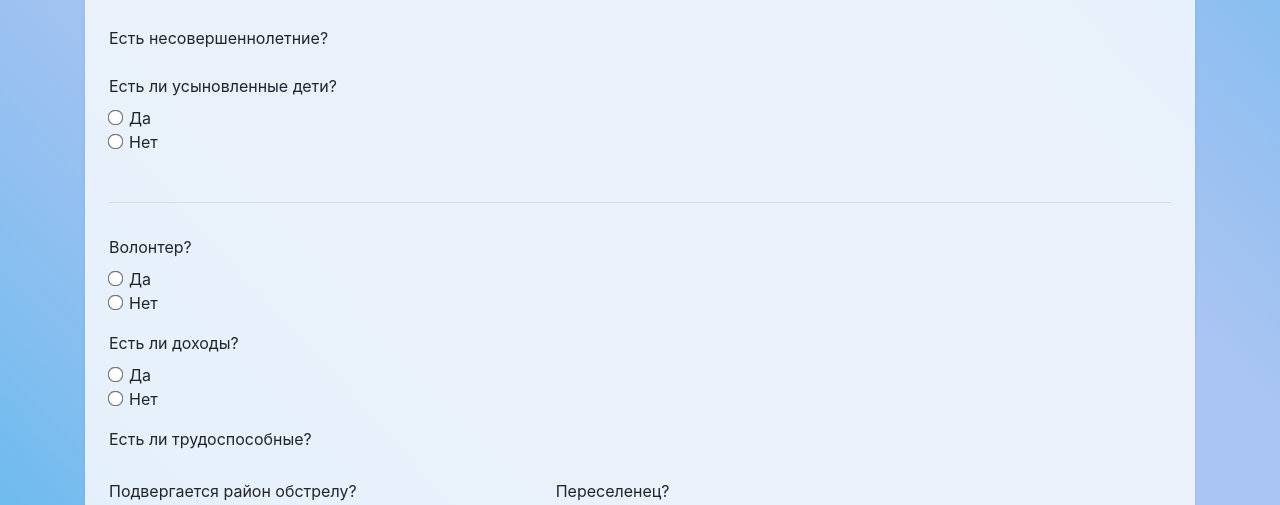
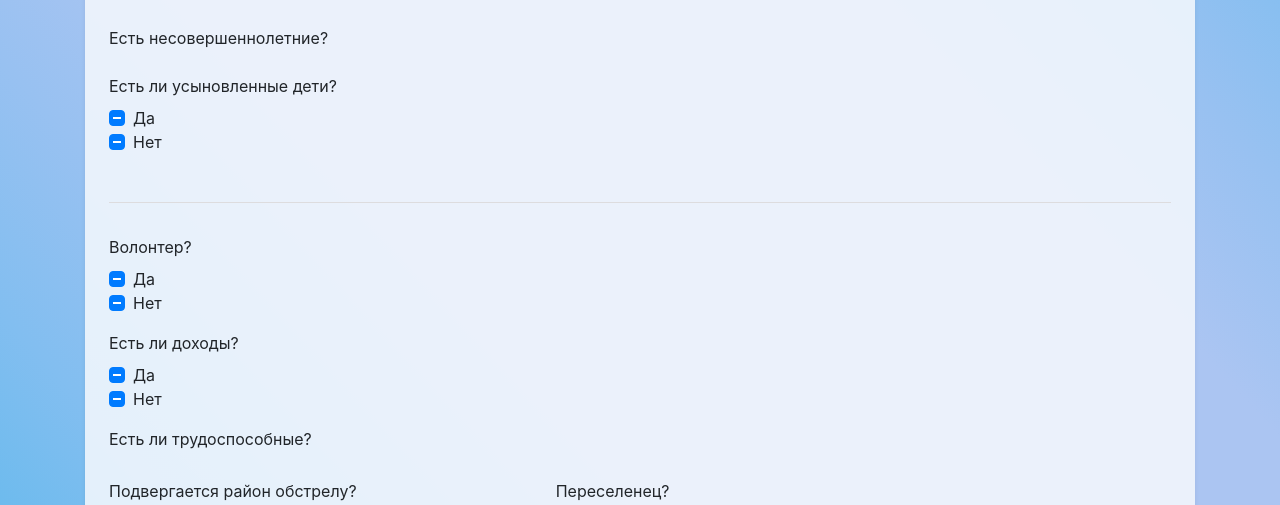
Before and after one commit to REise13/base_blag, a PHP site: page /lead/searchlead.php in a window 1280 px wide. Shown: the part 577-1082 px from the top of the page. Run offline with PHP 8.4, Linux system fonts and the light colour scheme; the visitor is signed in with stand-in values (Sample User, id 1); data that the repository does not hold is empty; some libraries are stand-ins or nearby versions.

Commit message:
Update searchlead.php

```diff
--- a/lead/searchlead.php
+++ b/lead/searchlead.php
@@ -18,7 +18,7 @@ unset($_SESSION['leads']);
                                 unset($_SESSION["flash"]);
                             }
                             ?>
-                                <form action="./search_lead_db.php" method="post">
+                                <form id="searchLead" action="./search_lead_db.php" method="post">
                                     <div class="form-row">
                                         <div class="form-group col">
                                             <label for="sname" class="">Фамилия</label>
@@ -140,15 +140,15 @@ unset($_SESSION['leads']);
                                     <div class="form-row">
                                        <div class="form-group col">
                                             <label for="adopted">Есть ли усыновленные дети?</label>
-                                            <div class="form-check">
-                                                <input class="form-check-input" type="radio" name="adopted" id="adopted" value="1">
-                                                <label class="form-check-label custom" for="adopted">
+                                            <div class="custom-control custom-checkbox">
+                                                <input class="custom-control-input" type="radio" name="adopted" id="adopted1" value="1">
+                                                <label class="cursor-pointer custom-control-label custom-color" for="adopted1">
                                                     Да
                                                 </label>
                                             </div>
-                                            <div class="form-check">
-                                                <input class="form-check-input" type="radio" name="adopted" id="adopted" value="-1">
-                                                <label class="form-check-label" for="adopted">
+                                            <div class="custom-control custom-checkbox">
+                                                <input class="custom-control-input" type="radio" name="adopted" id="adopted2" value="-1">
+                                                <label class="cursor-pointer custom-control-label custom-color" for="adopted2">
                                                     Нет
                                                 </label>
                                             </div>
@@ -157,15 +157,15 @@ unset($_SESSION['leads']);
                                     <div class="separator"></div>
                                     <div class="form-group">
                                         <label for="volunter">Волонтер?</label>
-                                        <div class="form-check">
-                                            <input class="form-check-input" type="radio" name="volunteer" id="volunteer" value="1">
-                                            <label class="form-check-label" for="volunteer">
+                                        <div class="custom-control custom-checkbox">
+                                            <input class="custom-control-input" type="radio" name="volunteer" id="volunteer1" value="1">
+                                            <label class="cursor-pointer custom-control-label custom-color" for="volunteer1">
                                                 Да
                                             </label>
                                         </div>
-                                        <div class="form-check">
-                                            <input class="form-check-input" type="radio" name="volunteer" id="volunteer" value="-1">
-                                            <label class="form-check-label" for="volunteer">
+                                        <div class="custom-control custom-checkbox">
+                                            <input class="custom-control-input" type="radio" name="volunteer" id="volunteer2" value="-1">
+                                            <label class="cursor-pointer custom-control-label custom-color" for="volunteer2">
                                                 Нет
                                             </label>
                                         </div>
@@ -173,16 +173,15 @@ unset($_SESSION['leads']);
                                     <div class="form-row">
                                         <div class="form-group col">
                                             <label for="adopted">Есть ли доходы?</label>
-                                            <div class="form-check">
-                                                <input class="form-check-input" type="radio" name="income" id="income" value="1">
-                                                <label class="form-check-label" for="income">
+                                            <div class="custom-control custom-checkbox">
+                                                <input class="custom-control-input" type="radio" name="income" id="income1" value="1">
+                                                <label class="cursor-pointer custom-control-label custom-color" for="income1">
                                                     Да
-
                                                 </label>
                                             </div>
-                                            <div class="form-check">
-                                                <input class="form-check-input" type="radio" name="income" id="income" value="-1">
-                                                <label class="form-check-label" for="income">
+                                            <div class="custom-control custom-checkbox">
+                                                <input class="custom-control-input" type="radio" name="income" id="income2" value="-1">
+                                                <label class="cursor-pointer custom-control-label custom-color" for="income2">
                                                     Нет
                                                 </label>
                                             </div>
@@ -266,5 +265,14 @@ unset($_SESSION['leads']);
                 </div>
             </div>
         </div>
+        <!-- block content end -->
+        <script>
+        $(document).ready(function() {
+            $( "#searchLead" ).submit(function(event) {
+                NProgress.start();
+                NProgress.configure({ easing: 'ease', speed: 500});
+            });
+        })
+    </script>
     </body>
 </html>
```
